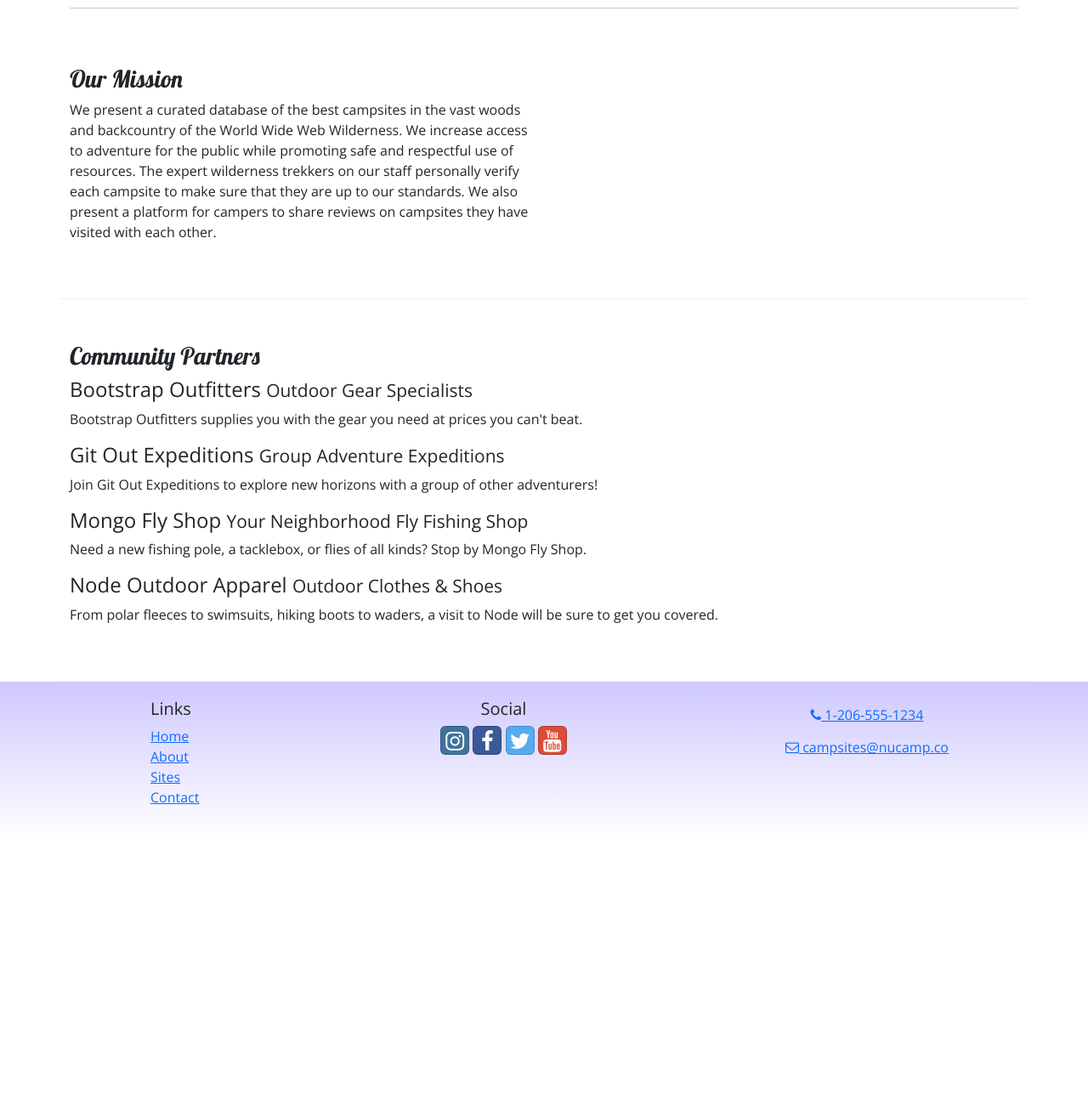
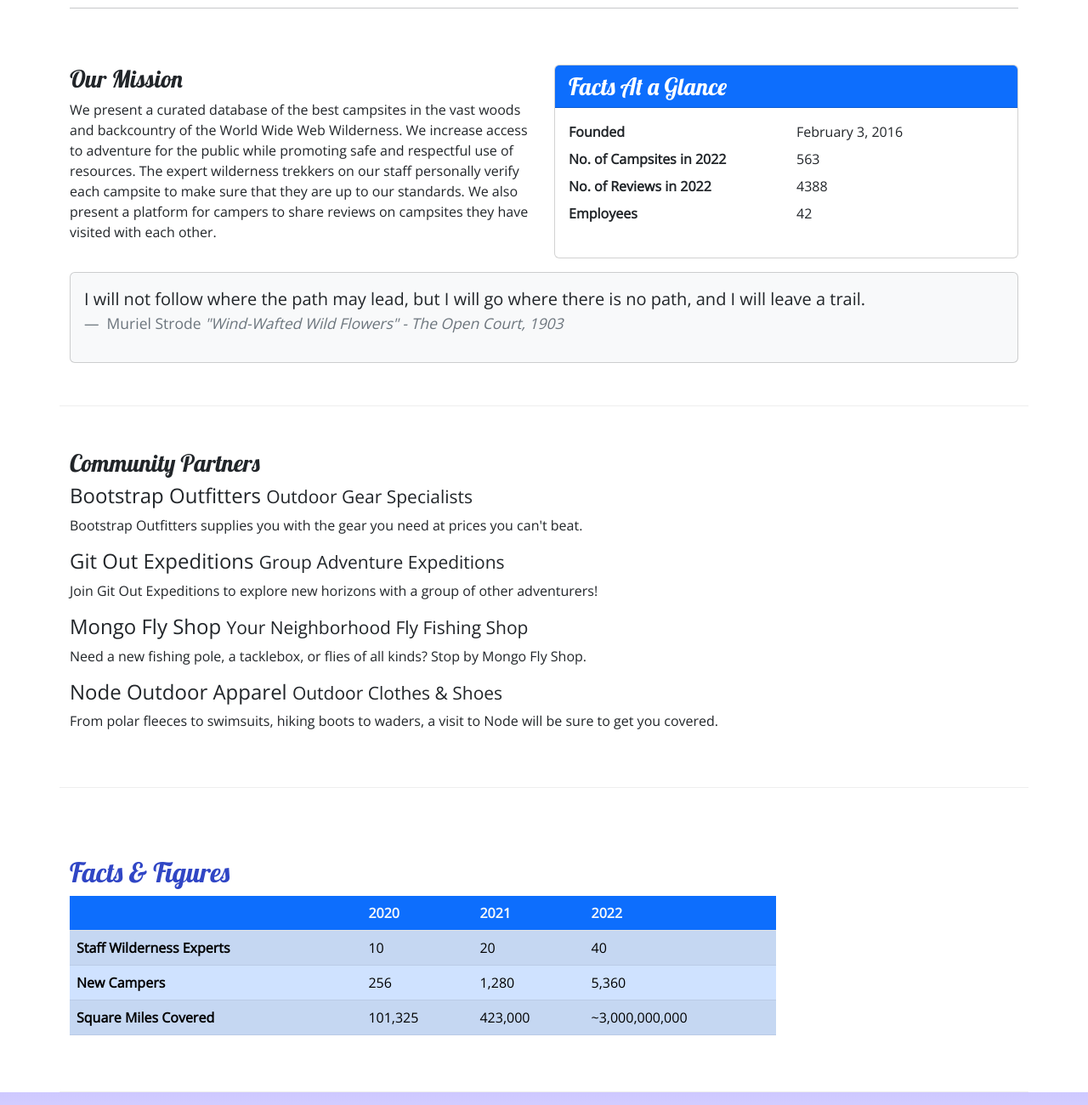
Before and after one commit to RobertBCoding/nucampsite, a website: page aboutus.html in a window 1280 px wide. Shown: the part 340-1640 px from the top of the page at 85% size. Before the commit the page ends 1326 px from the top, so only its background shows below. Drawn offline with nearby package versions, Linux system fonts and the light colour scheme.

Commit message:
Tables and Cards

```diff
--- a/CSS/styles.css
+++ b/CSS/styles.css
@@ -23,7 +23,7 @@ header h2 {
   color: #cec8ff;
 }
 
-footer {
+.site-footer {
   background-image: linear-gradient(#cec8ff, white);
   padding: 20px 0;
 }
--- a/aboutus.html
+++ b/aboutus.html
@@ -80,6 +80,36 @@
           reviews on campsites they have visited with each other.
         </p>
       </div>
+      <div class="col-sm-6">
+        <div class="card">
+          <h3 class="card-header bg-primary text-white">Facts At a Glance</h3>
+          <div class="card-body">
+            <!-- 'd1' means "Description List" -->
+            <dl class="row">
+              <dt class="col-6">Founded</dt>
+              <dd class="col-6">February 3, 2016</dd>
+              <dt class="col-6">No. of Campsites in 2022</dt>
+              <dd class="col-6">563</dd>
+              <dt class="col-6">No. of Reviews in 2022</dt>
+              <dd class="col-6">4388</dd>
+              <dt class="col-6">Employees</dt>
+              <dd class="col-6">42</dd>
+            </dl>
+          </div>
+        </div>
+      </div>
+      <div class="col">
+        <div class="card bg-light mt-3">
+          <blockquote class="blockquote card-body">
+            <p>I will not follow where the path may lead, but I will go where there is no path, and I will
+              leave a trail.</p>
+            <!-- Could also use <footer> tags instead of <figcaption> tags -->
+            <figcaption class="blockquote-footer">
+              Muriel Strode <cite title="Source Title">"Wind-Wafted Wild Flowers" - The Open Court, 1903</cite>
+            </figcaption>
+          </blockquote>
+        </div>
+      </div>
     </div>
 
     <div class="row row-content">
@@ -111,9 +141,50 @@
         </p>
       </div>
     </div>
+
+    <div class="row row-content">
+      <div class="col-sm-9">
+        <!-- Use '&amp;' to display an ampersand, so that the system doesn't
+        see the '&' symbol as code -->
+        <h2>Facts &amp; Figures</h2>
+        <div class="table-responsive">
+          <table class="table table-striped">
+            <thead>
+              <tr class="bg-primary text-light">
+                <th></th>
+                <th>2020</th>
+                <th>2021</th>
+                <th>2022</th>
+              </tr>
+            </thead>
+            <tbody class="table-primary">
+              <tr>
+                <th>Staff Wilderness Experts</th>
+                <td>10</td>
+                <td>20</td>
+                <td>40</td>
+              </tr>
+              <tr>
+                <th>New Campers</th>
+                <td>256</td>
+                <td>1,280</td>
+                <td>5,360</td>
+              </tr>
+              <tr>
+                <th>Square Miles Covered</th>
+                <td>101,325</td>
+                <td>423,000</td>
+                <td>~3,000,000,000</td>
+              </tr>
+            </tbody>
+          </table>
+        </div>
+      </div>
+    </div>
+
   </div>
 
-  <footer>
+  <footer class="site-footer">
     <div class="container">
       <div class="row">
         <div class="col-4 col-sm-2 offset-1">
```
Also changed, not shown: contactus.html (+3 -2 lines), index.html (+2 -1 lines).
